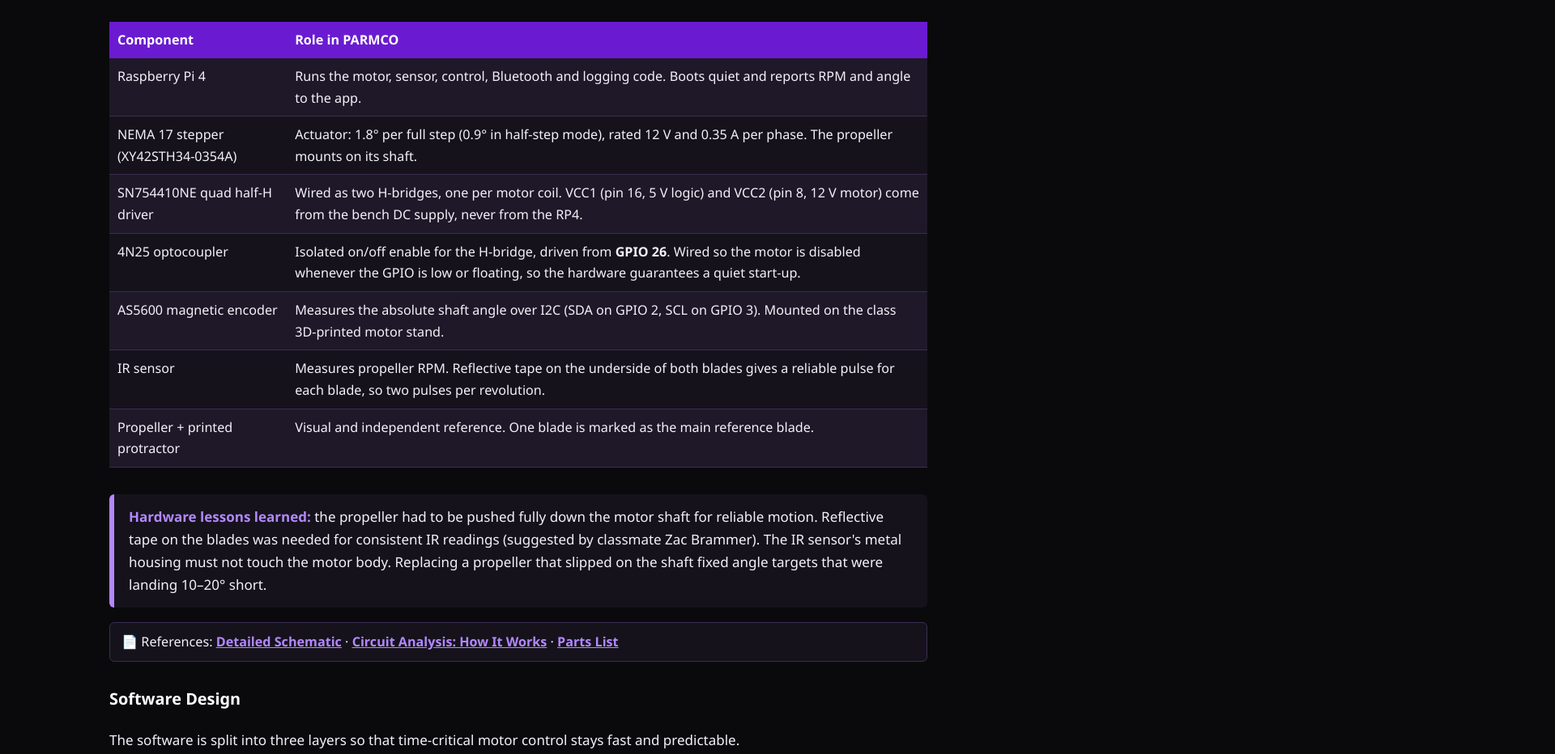
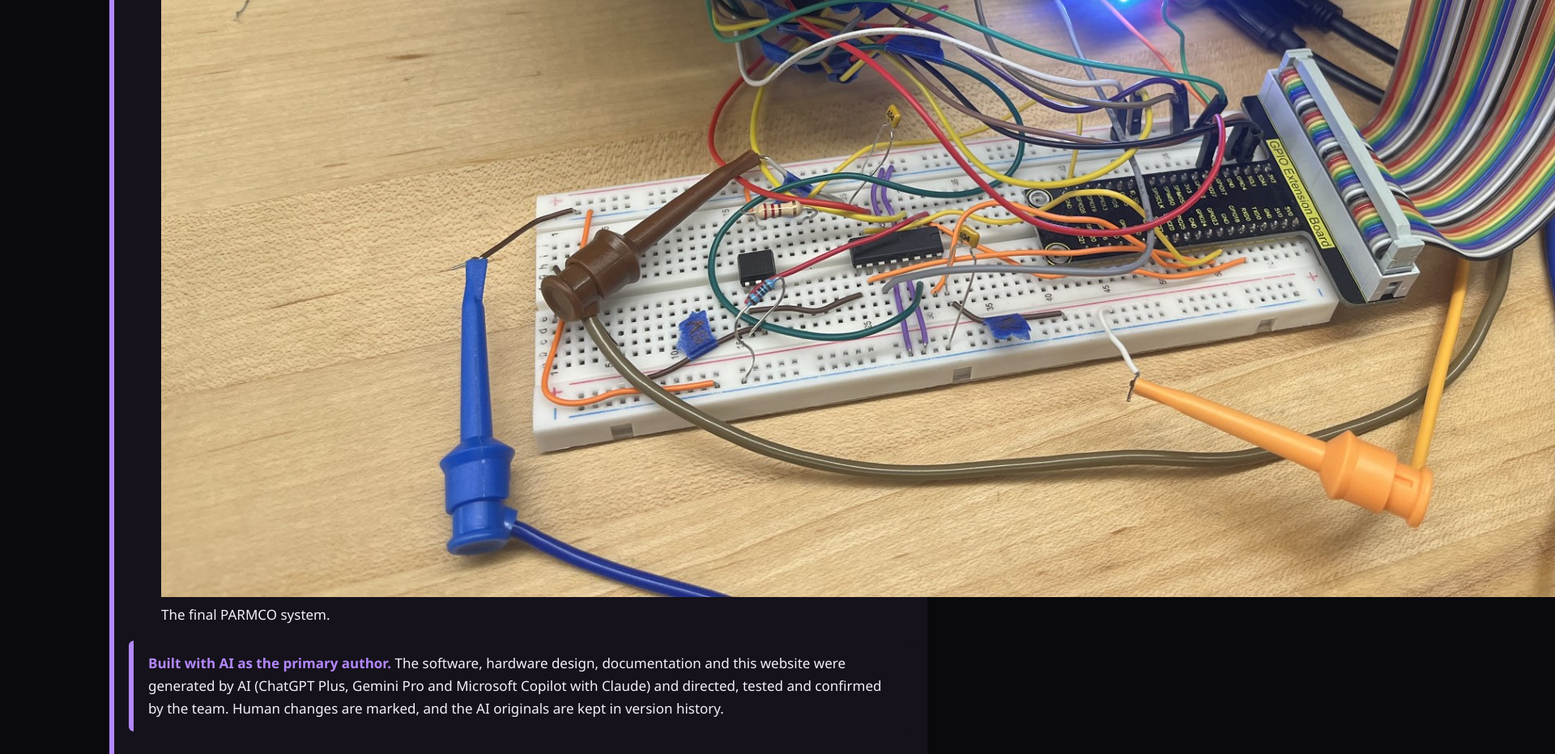
Before and after one commit to meg25799/PARMCO_FINAL_Macey_Disha, a plain HTML site: page index.html in a window 1280 px wide. Shown: the part 1742-2674 px from the top of the page at 81% size, 1920 px wide, since content can reach past the window. Drawn offline with Linux system fonts and the light colour scheme.

Commit message:
Update index.html

```diff
--- a/index.html
+++ b/index.html
@@ -109,12 +109,17 @@
     <div class="card"><h3>Speed range</h3><p>10–100 RPM in normal use. An over-range unlock allows higher speeds for open-loop testing only.</p></div>
     <div class="card"><h3>Languages</h3><p>ARM32 assembly (motor interface), C on Linux (control, Bluetooth, sensors, logging), Swift/SwiftUI (iOS app).</p></div>
   </div>
-
+   <div class="callout">
+  <figure class="figure">
+    <img src="Hardware_Docs/PARMCO_FINAL_IMAGE.jpg" alt="Final PARMCO build: Raspberry Pi 4, H-bridge circuit, NEMA 17 stepper motor with propeller, and printed protractor">
+    <figcaption>The final PARMCO system.</figcaption>
+  </figure>
   <div class="callout">
     <strong>Built with AI as the primary author.</strong> The software, hardware design, documentation and this website were generated by AI (ChatGPT Plus, Gemini Pro and Microsoft Copilot with Claude) and directed, tested and confirmed by the team. Human changes are marked, and the AI originals are kept in version history.
   </div>
 
   <hr class="section">
+
 
   <!-- ================= HOW IT WORKS ================= -->
   <h2 id="how">How the System Works</h2>
```
